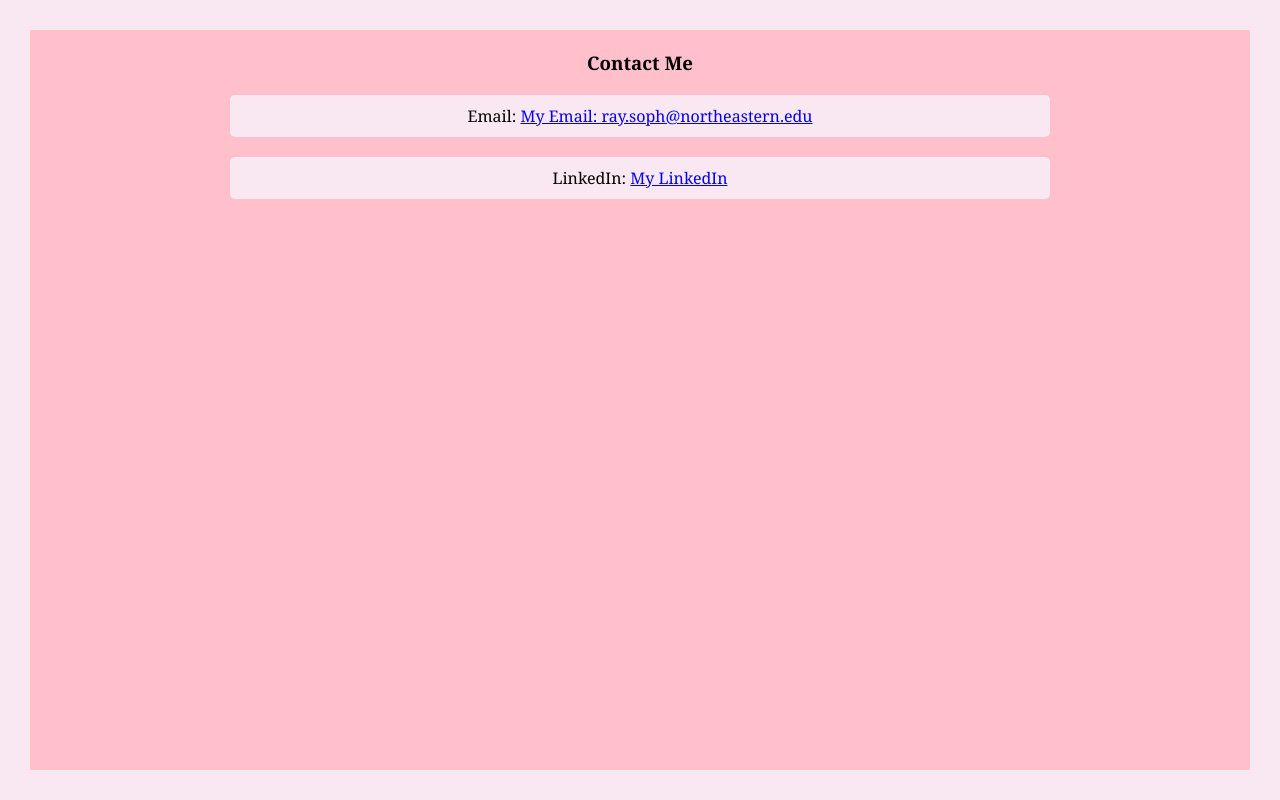
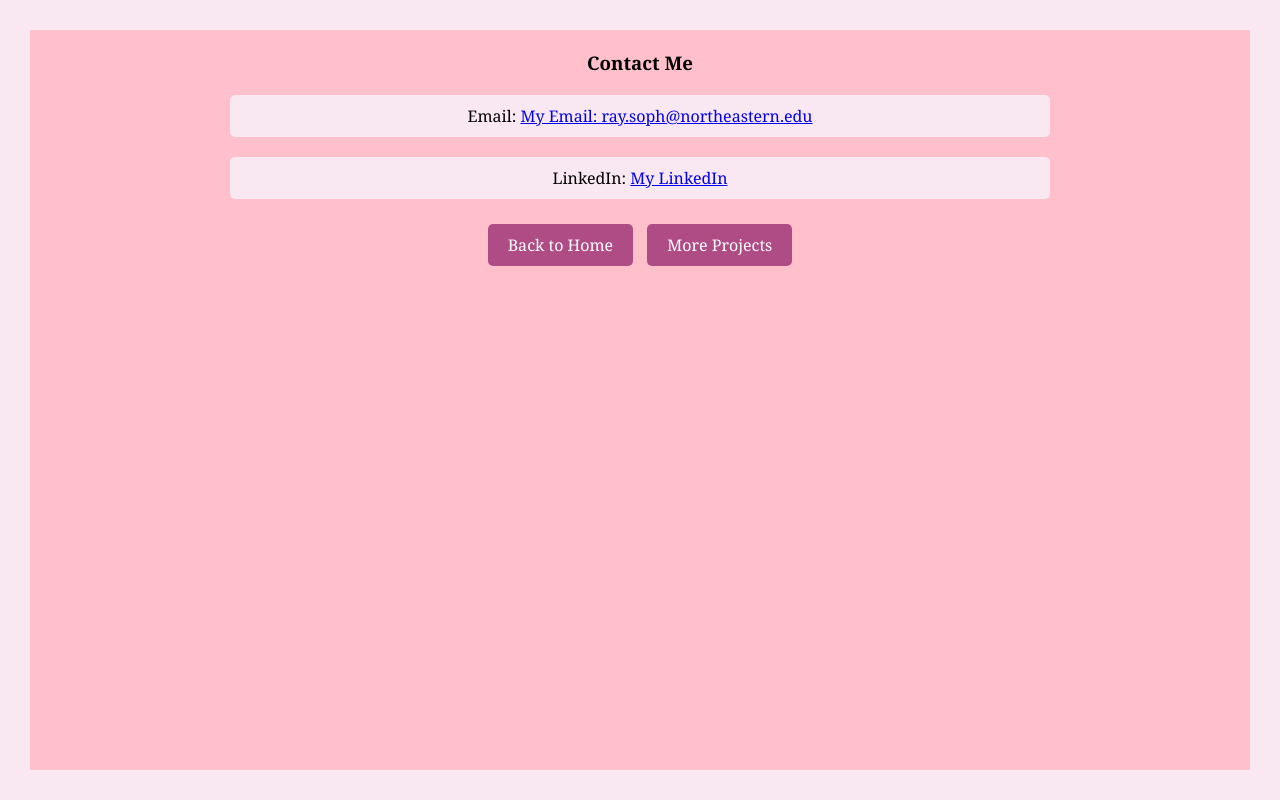
Before and after one commit to sophiaray21/ds4200hw3, a plain HTML site: page mycontact.html in a window 1280 px wide. Drawn offline with Linux system fonts and the light colour scheme.

Commit message:
Update mycontact.html

```diff
--- a/mycontact.html
+++ b/mycontact.html
@@ -4,3 +4,10 @@
     <p>Email: <a href="ray.soph@northeastern.edu">My Email: ray.soph@northeastern.edu</a></p>
     <p>LinkedIn: <a href="https://www.linkedin.com/in/sophialray">My LinkedIn</a></p>
   </section>
+  <footer>
+    <nav>
+        <a href="main.html">Back to Home</a>
+        <a href="contentPage.html">More Projects</a>
+
+    </nav>
+  </footer>
```
